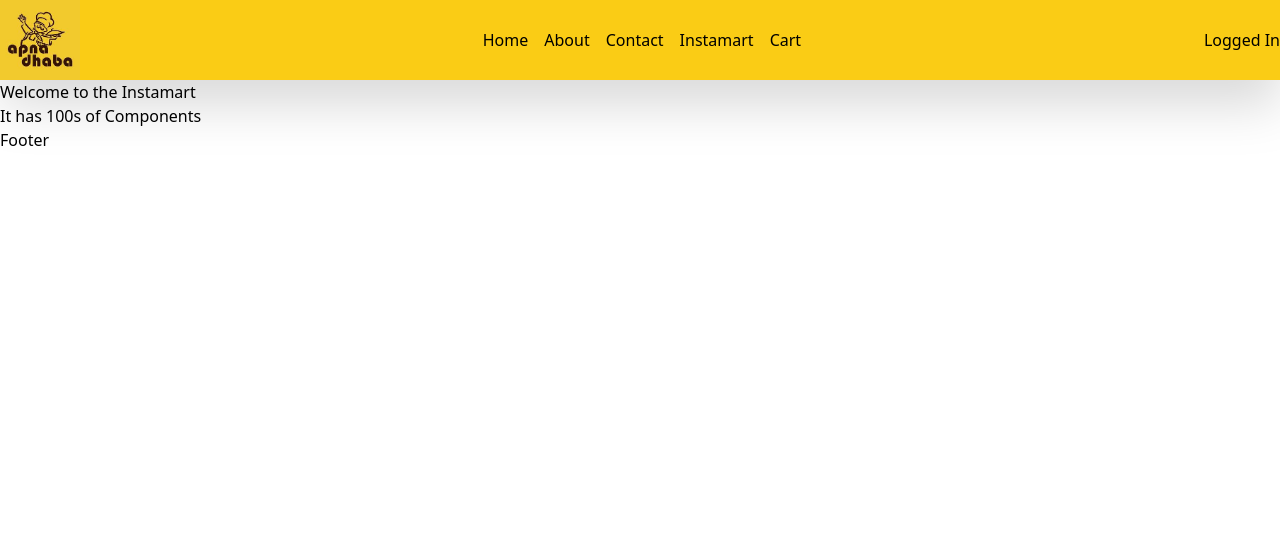
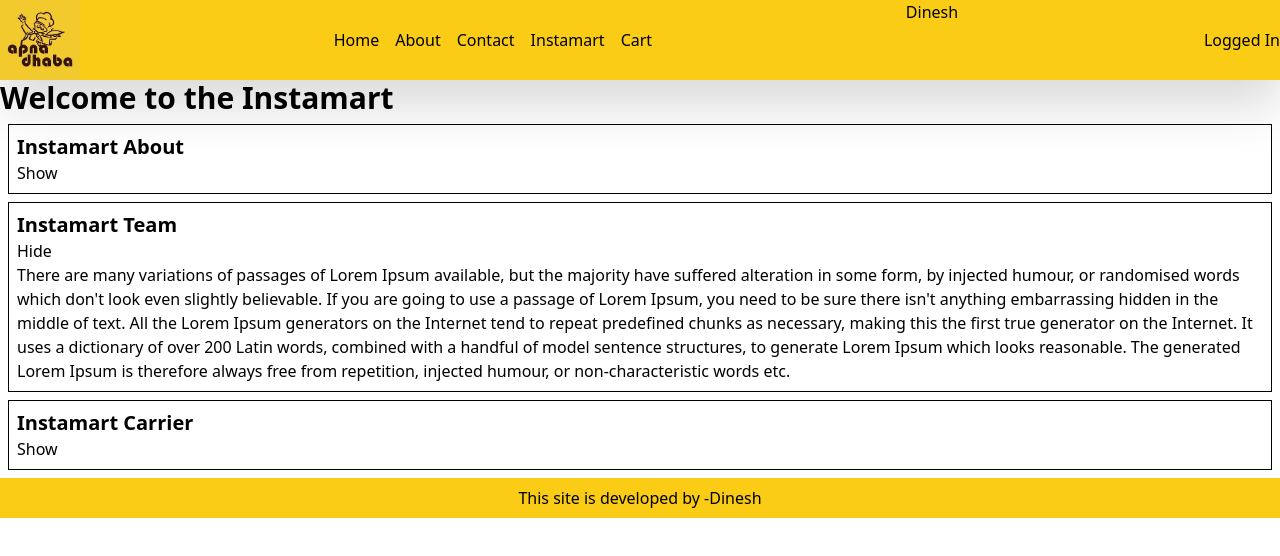
Before and after one commit to ranveerrajput/Apna-Dhaba, a React (Vite) app: page /instamart in a window 1280 px wide. Shown: the top 556 px of the page. Built offline with nearby package versions, Linux system fonts and the light colour scheme.

Commit message:
Lecture 11 Done. Data is the new Oil.Used useContext, Provider,Consumer,Dev Tool Profiler

```diff
--- a/src/App.js
+++ b/src/App.js
@@ -1,4 +1,4 @@
-import React, { lazy, Suspense } from "react";
+import React, { lazy, Suspense, useState } from "react";
 import ReactDOM from "react-dom/client";
 import Header from "./components/Header";
 import Body from "./components/Body";
@@ -11,15 +11,23 @@ import Contact from "./components/Contact";
 import RestaurantMenu from "./components/RestaurantMenu";
 import Profile from "./components/Profile";
 import Shimmer from "./components/Shimmer";
+import UserContext from "./utils/UserContext";
 
 const Instamart = lazy(() => import("./components/Instamart"));
 
 const AppLayout = () => {
+  const [user, setuser] = useState({
+    name: "Dinesh",
+    email: "ranveer@gmail.com",
+  });
+
   return (
     <>
-      <Header />
-      <Outlet />
-      <Footer />
+      <UserContext.Provider value={{ user: user }}>
+        <Header />
+        <Outlet />
+        <Footer />
+      </UserContext.Provider>
     </>
   );
 };
--- a/src/components/About.js
+++ b/src/components/About.js
@@ -2,6 +2,7 @@ import { Outlet } from "react-router-dom";
 import ProfileFunctionalComponent from "./Profile";
 import Profile from "./ProfileClass";
 import React from "react";
+import UserContext from "../utils/UserContext";
 
 const About1 = () => {
   return (
@@ -28,6 +29,10 @@ class About extends React.Component {
     return (
       <div>
         <h1>This is the About page of APna Dhaba</h1>
+        <UserContext.Consumer>
+          {({ user }) => <h1>Usercontext name : {user.name}</h1>}
+        </UserContext.Consumer>
+
         <ProfileFunctionalComponent />
         <Profile name="Ranveer" />
       </div>
--- a/src/components/Footer.js
+++ b/src/components/Footer.js
@@ -1,5 +1,13 @@
+import { useContext } from "react";
+import UserContext from "../utils/UserContext";
+
 const Footer = () => {
-  return <h1>Footer</h1>;
+  const { user } = useContext(UserContext);
+  return (
+    <div className="p-2 bg-yellow-400 flex justify-center">
+      This site is developed by -{user.name}{" "}
+    </div>
+  );
 };
 
 export default Footer;
--- a/src/components/Header.js
+++ b/src/components/Header.js
@@ -1,6 +1,7 @@
-import { useState } from "react";
+import { useState, useContext } from "react";
 import Logo from "../assets/img/logo.png";
 import { Link } from "react-router-dom";
+import UserContext from "../utils/UserContext";
 
 const Title = () => (
   <a href="/">
@@ -10,6 +11,8 @@ const Title = () => (
 
 const Header = () => {
   const [isLoggedIn, setIsLoggedIn] = useState(true);
+
+  const { user } = useContext(UserContext);
   return (
     <div className="flex justify-between bg-yellow-400 drop-shadow-2xl">
       <Title />
@@ -30,6 +33,7 @@ const Header = () => {
           <li className="px-2">Cart</li>
         </ul>
       </div>
+      {user.name}
       {isLoggedIn ? (
         <button onClick={() => setIsLoggedIn(false)}>Logged In</button>
       ) : (
--- a/src/components/Instamart.js
+++ b/src/components/Instamart.js
@@ -1,8 +1,55 @@
+import { useState } from "react";
+
+const Section = ({ title, description, isVisible, setIsVisible }) => {
+  return (
+    <div className="m-2 p-2 border border-black">
+      <h1 className="text-xl font-bold">{title}</h1>
+      {isVisible ? (
+        <button onClick={() => setIsVisible()}>Hide</button>
+      ) : (
+        <button onClick={() => setIsVisible()}>Show</button>
+      )}
+
+      {isVisible && <p>{description}</p>}
+    </div>
+  );
+};
+
 const Instamart = () => {
+  const [visibleSection, setVisibleSection] = useState("team");
   return (
     <div>
-      <h1>Welcome to the Instamart</h1>
-      <h2>It has 100s of Components</h2>
+      <h1 className="font-bold text-3xl">Welcome to the Instamart</h1>
+      <Section
+        title={"Instamart About"}
+        description={
+          "It is a long established fact that a reader will be distracted by the readable content of a page when looking at its layout. The point of using Lorem Ipsum is that it has a more-or-less normal distribution of letters, as opposed to using 'Content here, content here', making it look like readable English. Many desktop publishing packages and web page editors now use Lorem Ipsum as their default model text, and a search for 'lorem ipsum' will uncover many web sites still in their infancy. Various versions have evolved over the years, sometimes by accident, sometimes on purpose (injected humour and the like)."
+        }
+        isVisible={visibleSection === "about"}
+        setIsVisible={() => {
+          setVisibleSection("about");
+        }}
+      />
+      <Section
+        title={"Instamart Team"}
+        description={
+          "There are many variations of passages of Lorem Ipsum available, but the majority have suffered alteration in some form, by injected humour, or randomised words which don't look even slightly believable. If you are going to use a passage of Lorem Ipsum, you need to be sure there isn't anything embarrassing hidden in the middle of text. All the Lorem Ipsum generators on the Internet tend to repeat predefined chunks as necessary, making this the first true generator on the Internet. It uses a dictionary of over 200 Latin words, combined with a handful of model sentence structures, to generate Lorem Ipsum which looks reasonable. The generated Lorem Ipsum is therefore always free from repetition, injected humour, or non-characteristic words etc."
+        }
+        isVisible={visibleSection === "team"}
+        setIsVisible={() => {
+          setVisibleSection("team");
+        }}
+      />
+      <Section
+        title={"Instamart Carrier"}
+        description={
+          "Contrary to popular belief, Lorem Ipsum is not simply random text. It has roots in a piece of classical Latin literature from 45 BC, making it over 2000 years old. Richard McClintock, a Latin professor at Hampden-Sydney College in Virginia, looked up one of the more obscure Latin words, consectetur, from a Lorem Ipsum passage, and going through the cites of the word in classical literature, discovered the undoubtable source. Lorem Ipsum comes from sections 1.10.32 and 1.10.33 of de Finibus Bonorum et Malorum(The Extremes of Good and Evil) by Cicero, written in 45 BC. This book is a treatise on the theory of ethics, very popular during the Renaissance. The first line of Lorem Ipsum, Lorem ipsum dolor sit amet.. comes from a line in section 1.10.32.."
+        }
+        isVisible={visibleSection === "carrier"}
+        setIsVisible={() => {
+          setVisibleSection("carrier");
+        }}
+      />
     </div>
   );
 };
--- /dev/null
+++ b/src/utils/UserContext.js
@@ -0,0 +1,12 @@
+import { createContext } from "react";
+
+const UserContext = createContext({
+  user: {
+    name: "Ranveer",
+    email: "dummy@gmail.com",
+  },
+});
+
+UserContext.displayName = UserContext;
+
+export default UserContext;
```
